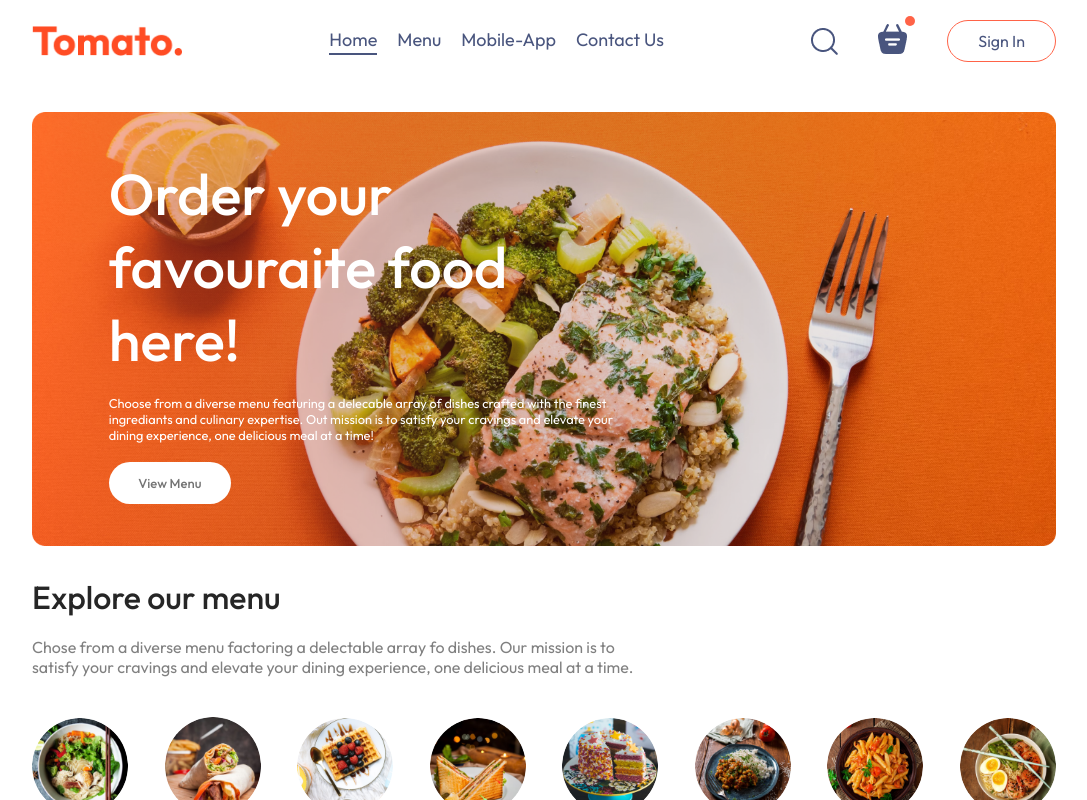
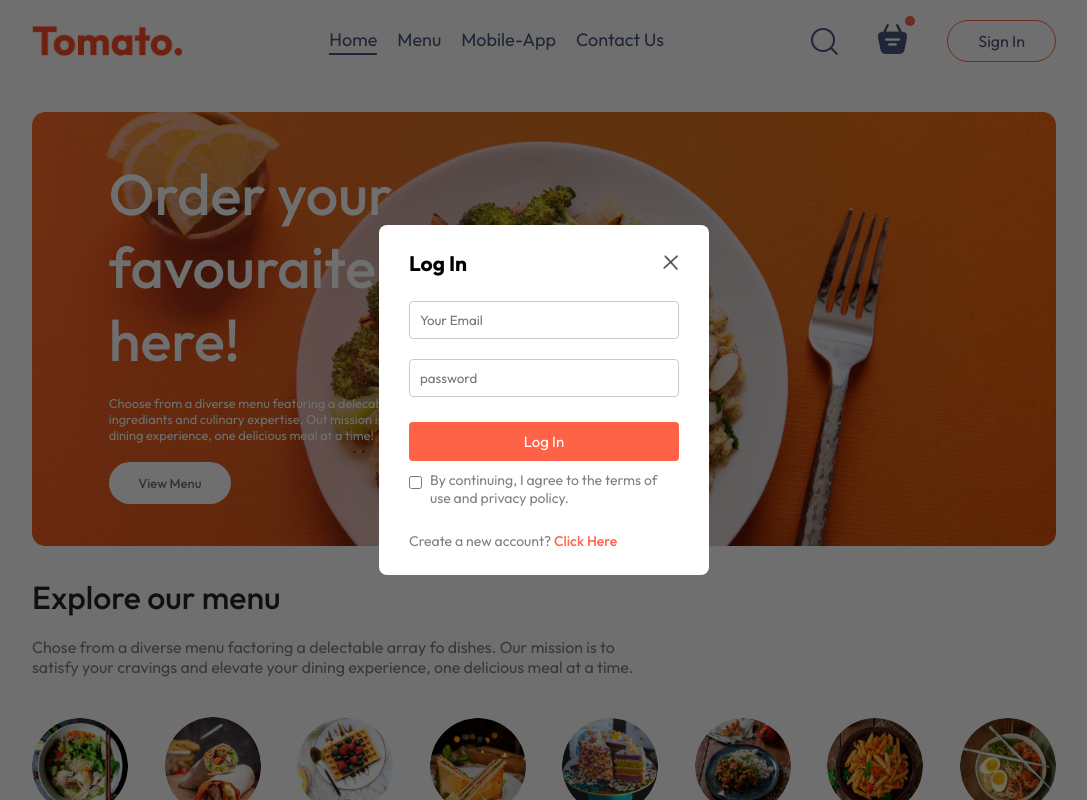
Before and after one commit to Parth0124/eat-fast, a React (Vite) app in the folder frontend/: page / in a window 1280 px wide. Both pictures are taken after a click on the button "Sign In". Shown: the top 800 px of the page, without its empty margins (96-1183 px from the left). Built offline with nearby package versions, Linux system fonts and the light colour scheme.

Commit message:
login popup created

```diff
--- a/frontend/src/App.jsx
+++ b/frontend/src/App.jsx
@@ -4,14 +4,18 @@
 import PlaceOrder from './pages/PlaceOrder/PlaceOrder'
 import Cart from './pages/Cart/Cart'
 import Footer from './components/Footer/Footer'
-
-
+import { useState } from 'react'
+import LoginPopup from './components/LoginPopup/LoginPopup'
 
 function App() {
+
+const [showLogin, setShowLogin] = useState(false)
+
   return (
     <>
+    {showLogin? <LoginPopup setShowLogin={setShowLogin}/> : <></>}
     <div className="app">
-      <Navbar />
+      <Navbar  setShowLogin={setShowLogin}/>
       <Routes>
         <Route path='/' element={<Home/>}/>
         <Route path='/cart' element={<Cart/>} />
--- /dev/null
+++ b/frontend/src/components/LoginPopup/LoginPopup.css
@@ -0,0 +1,74 @@
+.login-popup{
+    position: absolute;
+    z-index: 1;
+    width: 100%;
+    height: 100%;
+    background-color: #00000090;
+    display: grid;
+}
+
+.login-popup-container{
+  place-self: center;
+    width: max(23vw, 330px);
+    color: #808080;
+    background-color: white;
+    display: flex;
+    flex-direction: column;
+    gap: 25px;
+    padding: 25px 30px;
+    border-radius: 8px;
+    font-size: 14px;
+    animation: fadeIn 0.5s;
+}
+
+.login-popup-title{
+    display: flex;
+    justify-content: space-between;
+    align-items: center;
+    color: black;
+}
+
+.login-popup-title img{
+    width: 16px;
+    cursor: pointer;
+}
+
+.login-popup-inputs{
+    display: flex;
+    flex-direction: column;
+    gap: 20px;
+}
+
+.login-popup-inputs input{
+    outline: none;
+    border: 1px solid #c9c9c9;
+    padding: 10px;
+    border-radius: 4px;
+}
+
+.login-popup-container button{
+    border: none;
+    padding: 10px;
+    border-radius: 4px;
+    color: white;
+    background-color: tomato;
+    font-size: 15px;
+    cursor: pointer;
+}
+
+.login-popup-condition{
+    display: flex;
+    align-items: start;
+    gap: 8px;
+    margin-top: -15px;
+}
+
+.login-popup-condition input{
+    margin-top: 5px;
+}
+
+.login-popup p span{
+    color: tomato;
+    font-weight: 500;
+    cursor: pointer;
+}
--- /dev/null
+++ b/frontend/src/components/LoginPopup/LoginPopup.jsx
@@ -0,0 +1,49 @@
+import "./LoginPopup.css";
+import { useState } from "react";
+import { assets } from "../../assets/assets";
+
+function LoginPopup({ setShowLogin }) {
+  const [currentState, setCurrentState] = useState("Log In");
+
+  return (
+    <div className="login-popup">
+      <form className="login-popup-container">
+        <div className="login-popup-title">
+          <h2>{currentState}</h2>
+          <img
+            onClick={() => setShowLogin(false)}
+            src={assets.cross_icon}
+            alt=""
+          />
+        </div>
+        <div className="login-popup-inputs">
+          {currentState === "Log In" ? (
+            <></>
+          ) : (
+            <input type="text" placeholder="Your Name" required />
+          )}
+          <input type="email" placeholder="Your Email" required />
+          <input type="password" placeholder="password" required />
+        </div>
+        <button>
+          {currentState === "Sign Up" ? "Create Account" : "Log In"}
+        </button>
+        <div className="login-popup-condition">
+          <input type="checkbox" required />
+          <p>By continuing, I agree to the terms of use and privacy policy.</p>
+        </div>
+        {currentState === "Log In" ? (
+          <p>
+            Create a new account? <span onClick={() => setCurrentState('Sign Up')} >Click Here</span>
+          </p>
+        ) : (
+          <p>
+            Already have an account? <span onClick={() => setCurrentState('Log In')} >Login Here</span>
+          </p>
+        )}
+      </form>
+    </div>
+  );
+}
+
+export default LoginPopup;
--- a/frontend/src/components/Navbar/Navbar.jsx
+++ b/frontend/src/components/Navbar/Navbar.jsx
@@ -3,7 +3,7 @@
 import './Navbar.css'
 import { Link } from 'react-router-dom'
 
-function Navbar() {
+function Navbar({setShowLogin}) {
 
   const [menu, setMenu] = useState("home")
 
@@ -22,7 +22,7 @@
           <img src={assets.basket_icon} alt="" />
           <div className="dot"></div>
         </div>
-        <button>Sign In</button>
+        <button onClick={() => setShowLogin(true)}>Sign In</button>
       </div>
     </div>
   )
```
